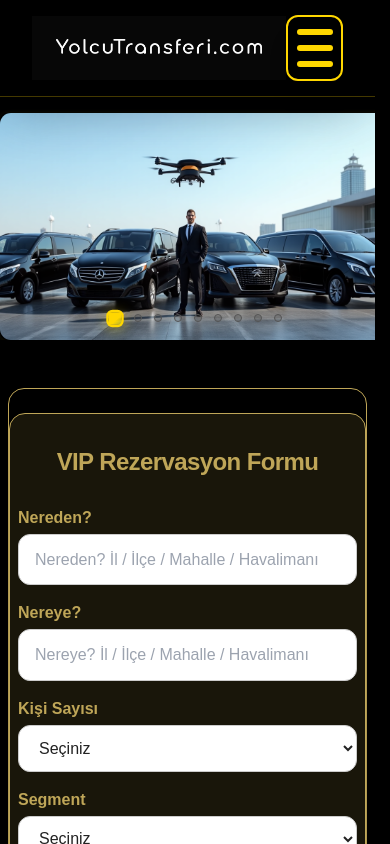
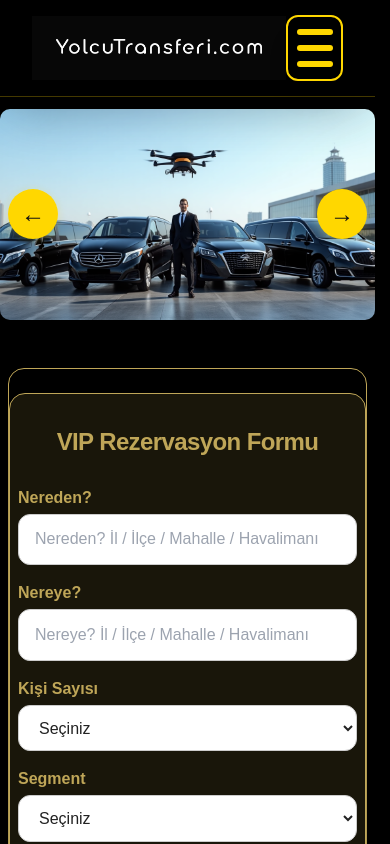
Before and after one commit to haliltayfur/yolcutransferi, a Next.js app: page / in a window 390 px wide. Shown: the top 844 px of the page. Built offline with nearby package versions, Linux system fonts and the light colour scheme.

Commit message:
Update HeroSlider.jsx

```diff
--- a/components/HeroSlider.jsx
+++ b/components/HeroSlider.jsx
@@ -8,267 +8,219 @@ const heroImages = [
   "/Hero1.png", "/Hero2.png", "/Hero3.png", "/Hero4.png", "/Hero5.png",
   "/Hero6.png", "/Hero7.png", "/Hero8.png", "/Hero9.png"
 ];
-const ASPECT_RATIO = 16 / 7; // Geniş sinema hissi için
 
-function isMobileScreen() {
-  if (typeof window === "undefined") return false;
-  return window.innerWidth < 700;
-}
+// * Sağ-sol efektli ve kaydırmalı slider için*
+export default function HeroSlider() {
+  const [current, setCurrent] = useState(0);
+  const [dir, setDir] = useState("right"); // transition yönü
+  const [animating, setAnimating] = useState(false);
 
-export default function HeroSlider() {
-  const [currentSlide, setCurrentSlide] = useState(0);
-  const [manualPause, setManualPause] = useState(false);
-  const pauseTimeoutRef = useRef();
-  const [isMobile, setIsMobile] = useState(isMobileScreen());
+  // Oto-ileri
+  useEffect(() => {
+    const timer = setTimeout(() => handleNav("right"), 8000);
+    return () => clearTimeout(timer);
+  }, [current]);
 
-  // Ekran boyutunu dinle
-  useEffect(() => {
-    const onResize = () => setIsMobile(isMobileScreen());
-    window.addEventListener("resize", onResize);
-    return () => window.removeEventListener("resize", onResize);
-  }, []);
+  // Kaydırma fonksiyonu
+  function handleNav(direction) {
+    if (animating) return;
+    setDir(direction);
+    setAnimating(true);
+    setTimeout(() => {
+      setCurrent((old) => {
+        if (direction === "right") return (old + 1) % heroImages.length;
+        else return (old - 1 + heroImages.length) % heroImages.length;
+      });
+      setAnimating(false);
+    }, 500); // animasyon süresi ile eşit
+  }
 
-  useEffect(() => {
-    if (manualPause) return;
-    const interval = setInterval(() => {
-      setCurrentSlide(prev => (prev + 1) % heroImages.length);
-    }, 9000);
-    return () => clearInterval(interval);
-  }, [manualPause, currentSlide]);
+  // Önceki ve sonraki indexler
+  const prevIdx = (current - 1 + heroImages.length) % heroImages.length;
+  const nextIdx = (current + 1) % heroImages.length;
 
-  const handleNav = (dir) => {
-    setCurrentSlide(dir === "right"
-      ? (currentSlide + 1) % heroImages.length
-      : (currentSlide - 1 + heroImages.length) % heroImages.length
-    );
-    setManualPause(true);
-    if (pauseTimeoutRef.current) clearTimeout(pauseTimeoutRef.current);
-    pauseTimeoutRef.current = setTimeout(() => setManualPause(false), 12000);
-  };
-
-  // Touch için mobil swipe
-  const sliderRef = useRef(null);
-  let startX = null;
-  const handleTouchStart = (e) => { startX = e.touches[0].clientX; };
-  const handleTouchEnd = (e) => {
-    if (!startX) return;
-    let endX = e.changedTouches[0].clientX;
-    let diff = startX - endX;
-    if (Math.abs(diff) > 42) {
-      if (diff > 0) handleNav("right");
-      else handleNav("left");
-    }
-    startX = null;
-  };
-
-  // Slide index wrap-around
-  const prevIndex = (currentSlide - 1 + heroImages.length) % heroImages.length;
-  const nextIndex = (currentSlide + 1) % heroImages.length;
-
-  // === DESKTOP SLIDER ===
-  if (!isMobile) {
+  // Mobilde önceki gibi tam ekran kalsın (senin istediğin buydu)
+  const isMobile = typeof window !== "undefined" && window.innerWidth < 700;
+  if (isMobile) {
     return (
       <section className="relative w-full flex flex-col items-center overflow-x-hidden select-none hero-cinema">
-        <div className="w-full h-6 block"></div>
-        <div
-          className="relative desktop-hero-img-box group"
-          style={{ margin: "0 auto" }}
-        >
-          {/* Önceki resmin fade-gölge gösterimi */}
-          <div
-            className="abs-img fade-left"
-            onClick={() => handleNav("left")}
-            title="Önceki"
-          >
-            <Image
-              src={heroImages[prevIndex]}
-              alt="Önceki"
-              fill
-              draggable={false}
-              className="img-fade"
-              style={{
-                objectFit: "cover",
-                objectPosition: "right center",
-                filter: "blur(4px) brightness(.6)",
-                opacity: 0.28
-              }}
-            />
+        <div className="w-full h-3 block"></div>
+        <div className="relative w-full mx-auto mob-slider-box">
+          <Image
+            src={heroImages[current]}
+            alt=""
+            fill
+            className="object-cover rounded-xl shadow-lg transition-all"
+            priority
+            draggable={false}
+            style={{ borderRadius: "10px" }}
+          />
+          <div className="absolute left-2 top-1/2 -translate-y-1/2 z-30">
+            <button
+              aria-label="Sol"
+              className="mob-arrow"
+              onClick={() => handleNav("left")}
+            >&#8592;</button>
           </div>
-          {/* Sonraki resmin fade-gölge gösterimi */}
-          <div
-            className="abs-img fade-right"
-            onClick={() => handleNav("right")}
-            title="Sonraki"
-          >
-            <Image
-              src={heroImages[nextIndex]}
-              alt="Sonraki"
-              fill
-              draggable={false}
-              className="img-fade"
-              style={{
-                objectFit: "cover",
-                objectPosition: "left center",
-                filter: "blur(4px) brightness(.6)",
-                opacity: 0.28
-              }}
-            />
-          </div>
-          {/* Asıl ana görsel */}
-          <div className="active-img-container">
-            <Image
-              src={heroImages[currentSlide]}
-              alt={`VIP Transfer ${currentSlide + 1}`}
-              fill
-              draggable={false}
-              priority
-              sizes="90vw"
-              className="img-main"
-              style={{
-                objectFit: "contain"
-              }}
-            />
-          </div>
-          {/* Dotlar */}
-          <div className="absolute bottom-5 left-0 w-full flex justify-center z-30 gap-2 select-none">
-            {heroImages.map((_, i) => (
-              <div
-                key={i}
-                className={`slider-dot ${i === currentSlide ? "active" : ""}`}
-                style={{
-                  transition: "all 0.33s cubic-bezier(.68,-0.55,.27,1.55)",
-                  transform: i === currentSlide ? "scale(1.35) translateY(-3px)" : "scale(1) translateY(0)",
-                  background: i === currentSlide
-                    ? "linear-gradient(135deg, #FFD700 60%, #fff60088 100%)"
-                    : "rgba(60,60,60,0.18)",
-                  boxShadow: i === currentSlide ? "0 2px 10px #FFD70088" : "none",
-                  border: i === currentSlide ? "2px solid #FFD700" : "1.2px solid #555",
-                  width: i === currentSlide ? "18px" : "12px",
-                  height: i === currentSlide ? "18px" : "12px",
-                  borderRadius: "6px",
-                  margin: "0 3px"
-                }}
-                onClick={() => setCurrentSlide(i)}
-              ></div>
-            ))}
+          <div className="absolute right-2 top-1/2 -translate-y-1/2 z-30">
+            <button
+              aria-label="Sağ"
+              className="mob-arrow"
+              onClick={() => handleNav("right")}
+            >&#8594;</button>
           </div>
         </div>
         <style jsx>{`
-          .desktop-hero-img-box {
-            width: 86vw;
-            max-width: 1680px;
-            aspect-ratio: ${ASPECT_RATIO};
-            min-height: 350px;
-            max-height: 66vh;
-            border-radius: 24px;
-            box-shadow: 0 6px 28px #000c, 0 2.5px 12px #FFD70022;
-            position: relative;
-            overflow: visible;
-            display: flex;
-            align-items: center;
-            background: #000;
-          }
-          .active-img-container {
-            position: absolute;
-            top: 0; left: 0; width: 100%; height: 100%; z-index: 10;
-            border-radius: 24px;
-            overflow: hidden;
-          }
-          .img-main {
-            object-fit: contain !important;
-            width: 100%; height: 100%;
-            border-radius: 24px;
-            box-shadow: 0 1.5px 15px #FFD70018;
-            transition: opacity .7s;
-          }
-          .abs-img {
-            position: absolute;
-            top: 0; width: 11%; height: 100%;
-            min-width: 64px;
-            max-width: 120px;
-            z-index: 8;
-            cursor: pointer;
-            transition: opacity .23s;
-            overflow: hidden;
-            pointer-events: auto;
-          }
-          .fade-left { left: 0; border-top-left-radius: 24px; border-bottom-left-radius: 24px; }
-          .fade-right { right: 0; border-top-right-radius: 24px; border-bottom-right-radius: 24px; }
-          .img-fade {
-            object-fit: cover !important;
-            width: 100%; height: 100%;
-            pointer-events: none;
-            user-select: none;
-          }
-          .slider-dot { display: inline-block; cursor: pointer;}
-          .slider-dot.active { animation: bounceDot 0.75s; }
-          @keyframes bounceDot {
-            0% { transform: scale(1) translateY(0);}
-            40% { transform: scale(1.5) translateY(-8px);}
-            80% { transform: scale(1.2) translateY(-3px);}
-            100% { transform: scale(1.35) translateY(-3px);}
+          .mob-slider-box { aspect-ratio: 1.78; min-height: 120px; }
+          .mob-arrow {
+            background: #FFD700;
+            border-radius: 100%;
+            border: none;
+            font-size: 1.5rem;
+            padding: 7px 13px;
+            color: #111;
+            box-shadow: 0 1px 8px #FFD70033;
           }
         `}</style>
       </section>
     );
   }
 
-  // === MOBILE SLIDER ===
+  // DESKTOP: büyük, “sinema” gibi ve sağ/sol blur/uzatma + animasyon
   return (
-    <section className="relative w-full flex flex-col items-center overflow-x-hidden select-none hero-cinema">
-      <div className="w-full h-4 block"></div>
-      <div
-        className="relative w-full mx-auto hero-img-box-mob"
-        ref={sliderRef}
-        onTouchStart={handleTouchStart}
-        onTouchEnd={handleTouchEnd}
-      >
-        {heroImages.map((src, idx) => (
+    <section className="relative w-full flex flex-col items-center select-none">
+      <div className="w-full h-8 block"></div>
+      <div className="cinema-slider-container">
+        {/* Önceki resim uzatma/fade */}
+        <div className="side-img side-left" onClick={() => handleNav("left")}>
           <Image
-            key={src}
-            src={src}
-            alt={`VIP Transfer ${idx + 1}`}
+            src={heroImages[prevIdx]}
+            alt=""
             fill
-            className={`object-cover transition-opacity duration-1000 ${currentSlide === idx ? "opacity-100 z-10" : "opacity-0 z-0"}`}
-            priority={idx === 0}
-            sizes="100vw"
+            className="object-cover blur-[3px]"
+            style={{
+              opacity: 0.23,
+              filter: "brightness(.75) blur(3.5px) grayscale(.18)"
+            }}
             draggable={false}
-            style={{ borderRadius: "11px", objectFit: "cover" }}
           />
-        ))}
-        <div className="absolute bottom-3 left-0 w-full flex justify-center z-30 gap-2 select-none">
+        </div>
+        {/* Sonraki resim uzatma/fade */}
+        <div className="side-img side-right" onClick={() => handleNav("right")}>
+          <Image
+            src={heroImages[nextIdx]}
+            alt=""
+            fill
+            className="object-cover blur-[3px]"
+            style={{
+              opacity: 0.23,
+              filter: "brightness(.75) blur(3.5px) grayscale(.18)"
+            }}
+            draggable={false}
+          />
+        </div>
+        {/* Asıl ana slider görseli */}
+        <div
+          className={
+            `main-img-zone ${animating ? (dir === "right" ? "anim-right" : "anim-left") : ""}`
+          }
+        >
+          <Image
+            src={heroImages[current]}
+            alt=""
+            fill
+            className="object-contain main-img"
+            priority
+            draggable={false}
+          />
+        </div>
+        {/* Dotlar */}
+        <div className="absolute bottom-7 left-0 w-full flex justify-center z-30 gap-2 select-none">
           {heroImages.map((_, i) => (
             <div
               key={i}
-              className={`slider-dot ${i === currentSlide ? "active" : ""}`}
+              className={`slider-dot ${i === current ? "active" : ""}`}
               style={{
-                transition: "all 0.33s cubic-bezier(.68,-0.55,.27,1.55)",
-                transform: i === currentSlide ? "scale(1.25) translateY(-2px)" : "scale(1) translateY(0)",
-                background: i === currentSlide
-                  ? "linear-gradient(135deg, #FFD700 60%, #fff60088 100%)"
-                  : "rgba(60,60,60,0.19)",
-                boxShadow: i === currentSlide ? "0 2px 10px #FFD70066" : "none",
-                border: i === currentSlide ? "2px solid #FFD700" : "1.1px solid #555",
-                width: i === currentSlide ? "14px" : "8px",
-                height: i === currentSlide ? "14px" : "8px",
-                borderRadius: "5px",
-                margin: "0 2px"
+                transition: "all 0.23s cubic-bezier(.68,-0.55,.27,1.55)",
+                transform: i === current ? "scale(1.25) translateY(-2px)" : "scale(1) translateY(0)",
+                background: i === current
+                  ? "linear-gradient(135deg, #FFD700 60%, #fff60099 100%)"
+                  : "rgba(60,60,60,0.16)",
+                boxShadow: i === current ? "0 2px 10px #FFD70066" : "none",
+                border: i === current ? "2px solid #FFD700" : "1.1px solid #555",
+                width: i === current ? "16px" : "10px",
+                height: i === current ? "16px" : "10px",
+                borderRadius: "7px",
+                margin: "0 3px"
               }}
-              onClick={() => setCurrentSlide(i)}
+              onClick={() => setCurrent(i)}
             ></div>
           ))}
         </div>
       </div>
       <style jsx>{`
-        .hero-img-box-mob {
-          width: 100vw;
-          aspect-ratio: 1.78;
-          min-height: 100px;
-          border-radius: 11px;
-          box-shadow: 0 3px 12px #0007, 0 1px 7px #FFD70022;
+        .cinema-slider-container {
+          width: 98vw; max-width: 1900px; aspect-ratio: 2.45;
+          min-height: 430px; max-height: 72vh;
+          position: relative;
+          display: flex; align-items: center; justify-content: center;
+          background: #131212;
+          border-radius: 29px;
+          overflow: visible;
+          box-shadow: 0 6px 36px #000a, 0 2.5px 16px #FFD70024;
         }
-        @media (max-width: 480px) {
-          .hero-img-box-mob { aspect-ratio: 1.72; min-height: 80px; border-radius: 7px; }
+        .side-img {
+          position: absolute;
+          top: 0; width: 17vw; min-width: 90px; max-width: 220px;
+          height: 100%; z-index: 2;
+          cursor: pointer; border-radius: 26px;
+          transition: opacity .28s;
+          overflow: hidden;
+        }
+        .side-left { left: -6px; box-shadow: -4px 0 18px #0005; }
+        .side-right { right: -6px; box-shadow: 4px 0 18px #0005; }
+        .main-img-zone {
+          position: relative;
+          width: 74vw; max-width: 1440px; height: 100%; aspect-ratio: 2.45;
+          z-index: 4; border-radius: 28px;
+          overflow: hidden;
+          background: #181817;
+          box-shadow: 0 3px 24px #FFD70014;
+          transition: box-shadow .22s;
+        }
+        .main-img {
+          object-fit: contain !important;
+          width: 100%; height: 100%;
+          border-radius: 28px;
+          box-shadow: 0 2.5px 15px #FFD70012;
+        }
+        /* Animasyonlar */
+        .anim-right { animation: slideRight .5s; }
+        .anim-left { animation: slideLeft .5s; }
+        @keyframes slideRight {
+          from { transform: translateX(54%); opacity: 0.3;}
+          to   { transform: translateX(0); opacity: 1;}
+        }
+        @keyframes slideLeft {
+          from { transform: translateX(-54%); opacity: 0.3;}
+          to   { transform: translateX(0); opacity: 1;}
+        }
+        .slider-dot { display: inline-block; cursor: pointer;}
+        .slider-dot.active { animation: bounceDot 0.45s; }
+        @keyframes bounceDot {
+          0% { transform: scale(1) translateY(0);}
+          40% { transform: scale(1.4) translateY(-8px);}
+          80% { transform: scale(1.2) translateY(-2px);}
+          100% { transform: scale(1.25) translateY(-2px);}
+        }
+        @media (max-width: 900px) {
+          .cinema-slider-container { width: 99vw; aspect-ratio: 2; }
+          .main-img-zone { width: 85vw; max-width: 98vw; }
+          .side-img { min-width: 50px; }
+        }
+        @media (max-width: 600px) {
+          .main-img-zone { border-radius: 14px; }
+          .side-img { border-radius: 12px; }
         }
       `}</style>
     </section>
```
